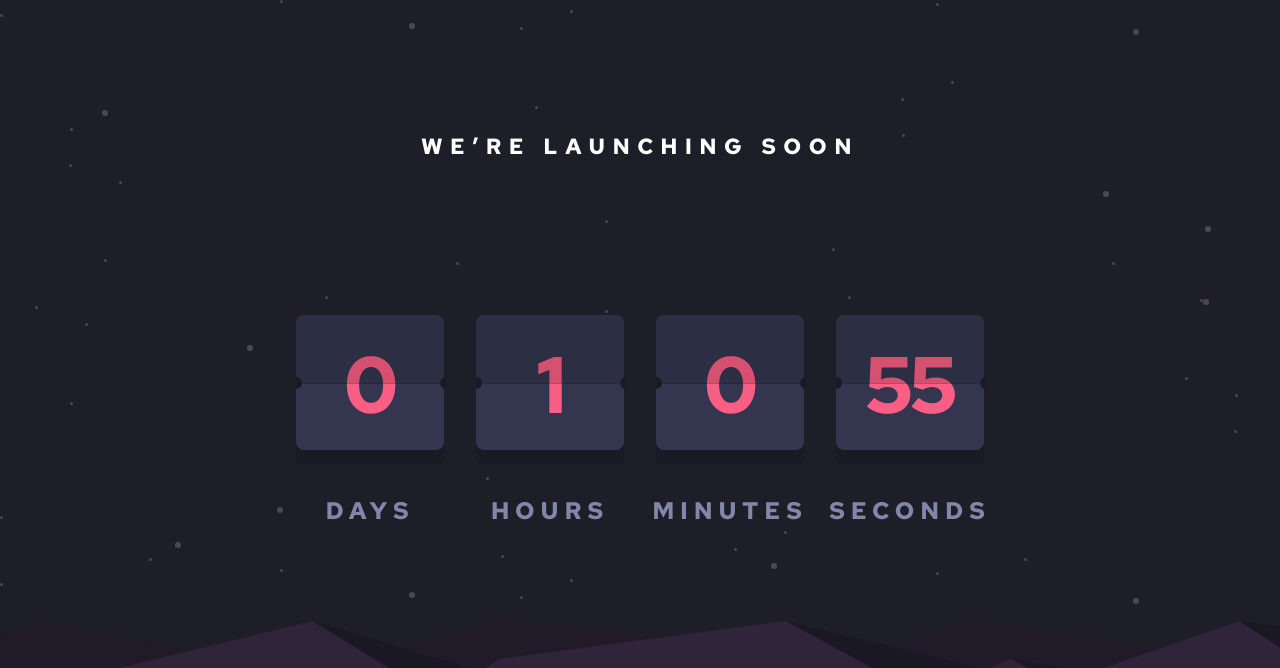
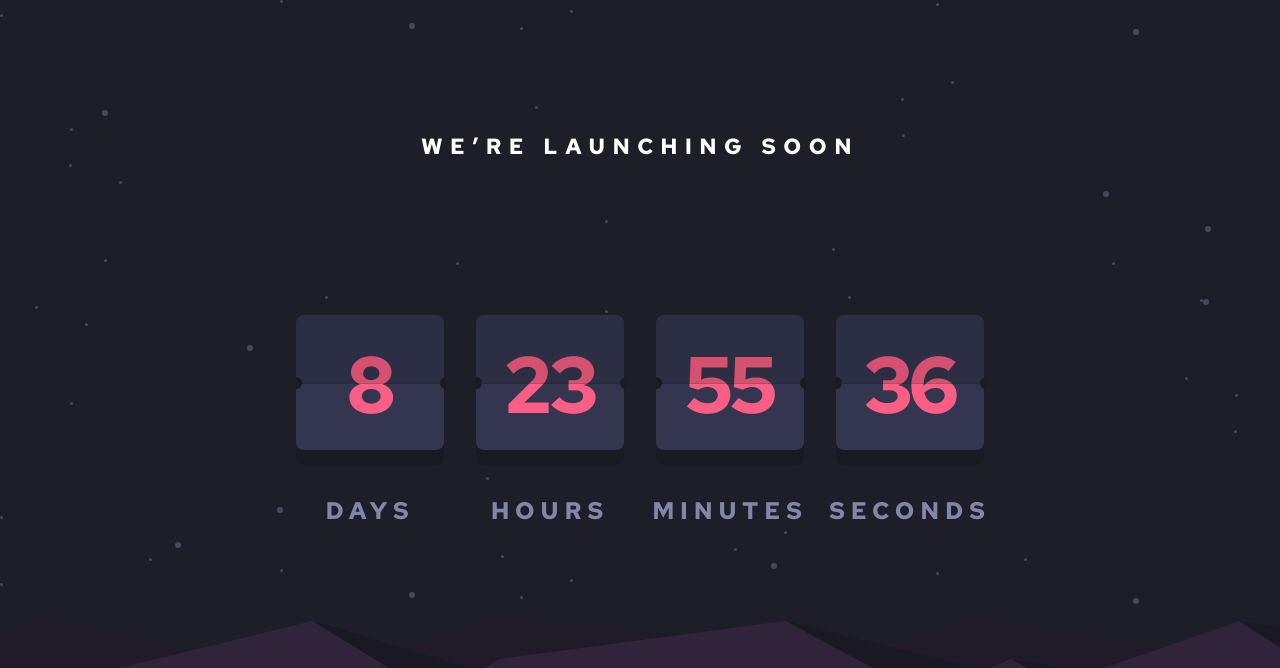
Before and after one commit to KatrinaZuus/launch-countdown-timer-main, a plain HTML site: page index.html in a window 1280 px wide. Shown: the top 668 px of the page. Drawn offline with Linux system fonts and the light colour scheme.

Commit message:
js sxvagzit gavwere

```diff
--- a/index.html
+++ b/index.html
@@ -17,7 +17,7 @@
         <div class="box">
             <div class="shadow">
                 <div class="full">
-                    <p id="day">00</p>
+                    <p id="day">08</p>
                     <div class="half"></div>
                     <div class="line"></div>
                     <div class="oval"></div>
@@ -30,7 +30,7 @@
         <div class="box">
             <div class="shadow">
                 <div class="full">
-                    <p id="hours">00</p>
+                    <p id="hours">23</p>
                     <div class="half"></div>
                     <div class="line"></div>
                     <div class="oval"></div>
@@ -44,7 +44,7 @@
         <div class="box">
             <div class="shadow">
                 <div class="full">
-                    <p id="minuts">00</p>
+                    <p id="minuts">55</p>
                     <div class="half"></div>
                     <div class="line"></div>
                     <div class="oval"></div>
@@ -58,7 +58,7 @@
         <div class="box">
             <div class="shadow">
                 <div class="full">
-                    <p id="seconds">00</p>
+                    <p id="seconds">41</p>
                     <div class="half"></div>
                     <div class="line"></div>
                     <div class="oval"></div>
--- a/script.js
+++ b/script.js
@@ -7,41 +7,84 @@
 // console.log (launchDay, launchHours, launchMinuts, launchSeconds)
 
 // 777341000
-let countDownDate = new Date().getTime() + 3660000;
+// let countDownDate = new Date().getTime() + 3660000;
 // console.log (countDownDate)
 
-let x = setInterval(function(){
+// let seconds = 1000
+// let minutes = seconds * 60
+// let hours = minutes * 60
+// let day = hours * 24
+
+// let x = setInterval(function(){
 
   // Get today's date and time
-  let now = new Date().getTime();
+  // let now = new Date().getTime();
 //   console.log(now)
 
-  var distance = countDownDate - now;
-  console.log(distance)
+  // var distance = countDownDate - now;
+  // console.log(distance)
 
-let seconds = 1000
-let minutes = seconds * 60
-let hours = minutes * 60
-let day = hours * 24
+//   var launchDay = Math.floor(distance / day);
+//   console.log(launchDay)
+//   var launchHours = Math.floor((distance % day) / hours);
+//   console.log(launchHours)
+//   var launchMinuts = Math.floor((distance % hours) / minutes);
+//   console.log(launchMinuts)
+//   var launchSeconds = Math.floor((distance % minutes) / seconds);
+//   console.log(launchSeconds)
 
-
-  var launchDay = Math.floor(distance / day);
-  console.log(launchDay)
-  var launchHours = Math.floor((distance % day) / hours);
-  console.log(launchHours)
-  var launchMinuts = Math.floor((distance % hours) / minutes);
-  console.log(launchMinuts)
-  var launchSeconds = Math.floor((distance % minutes) / seconds);
-  console.log(launchSeconds)
-
-document.getElementById("day").innerText = launchDay
-document.getElementById("hours").innerText = launchHours
-document.getElementById("minuts").innerText = launchMinuts
-document.getElementById("seconds").innerText = launchSeconds
+// document.getElementById("day").innerText = launchDay
+// document.getElementById("hours").innerText = launchHours
+// document.getElementById("minuts").innerText = launchMinuts
+// document.getElementById("seconds").innerText = launchSeconds
 
 
 
-  if (distance <= 1000) {
-    clearInterval(x);
-  }
-}, 1000);
+//   if (distance <= 1000) {
+//     clearInterval(x);
+  // }
+// }, 1000);
+
+
+
+let day = Number(document.getElementById("day").innerText)
+let hours = Number(document.getElementById("hours").innerText)
+let minuts = Number(document.getElementById("minuts").innerText)
+let seconds = Number(document.getElementById("seconds").innerText)
+console.log (day, hours, minuts, seconds)
+
+// const day =
+// const hours = 23
+// const minuts = 55
+// const seconds = 24
+
+x = setInterval(()=>{
+
+  if (day == 0 && hours == 0 && minuts == 0 && seconds ==0) {
+      clearInterval (x)
+    }
+    if (hours == 0 && day>0){
+      day--
+      hours = 23
+    }
+    if (minuts == 0 && hours >0){
+      minuts = 59
+      hours--
+    }
+    if (seconds == 0 && minuts >0) {
+      seconds = 59
+      minuts--
+    }   seconds--
+
+
+
+
+
+  document.getElementById("day").innerText = day
+  document.getElementById("hours").innerText = hours
+  document.getElementById("minuts").innerText = minuts
+  document.getElementById("seconds").innerText = seconds
+
+
+
+}, 1000)
```
